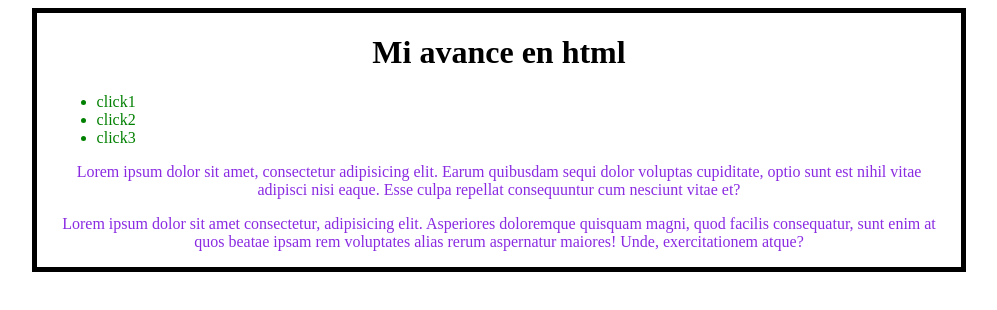
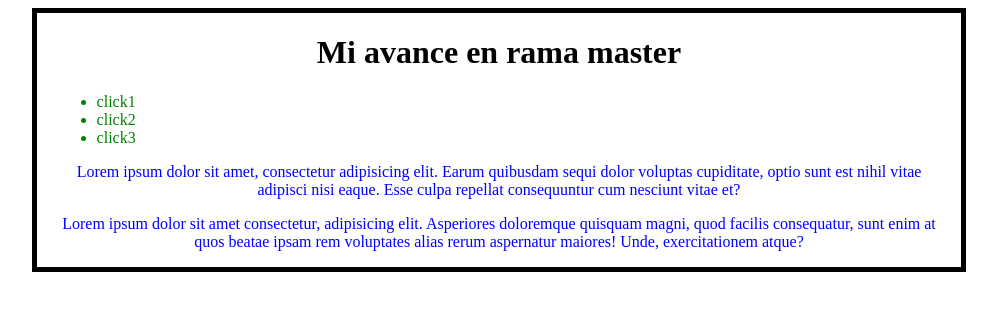
Before and after one commit to Jerson220493/curso-git, a plain HTML site: page index.html in a window 1280 px wide. Shown: the whole page, without its empty margins (141-1138 px from the left). Drawn offline with Linux system fonts and the light colour scheme.

Commit message:
cambios en la rama master

```diff
--- a/css/style.css
+++ b/css/style.css
@@ -7,7 +7,7 @@
 }
 
 p {
-  color: blueviolet;
+  color: blue;
 }
 
 li {
@@ -15,4 +15,5 @@ li {
   color: green;
   margin-left: 0;
   text-align: left;
+  text-shadow: midnightblue;
 }
--- a/index.html
+++ b/index.html
@@ -7,7 +7,7 @@
   </head>
   <body>
     <div class="container">
-      <h1>Mi avance en html</h1>
+      <h1>Mi avance en rama master</h1>
       <div class="cabecera">
         <nav>
           <ul>
```
